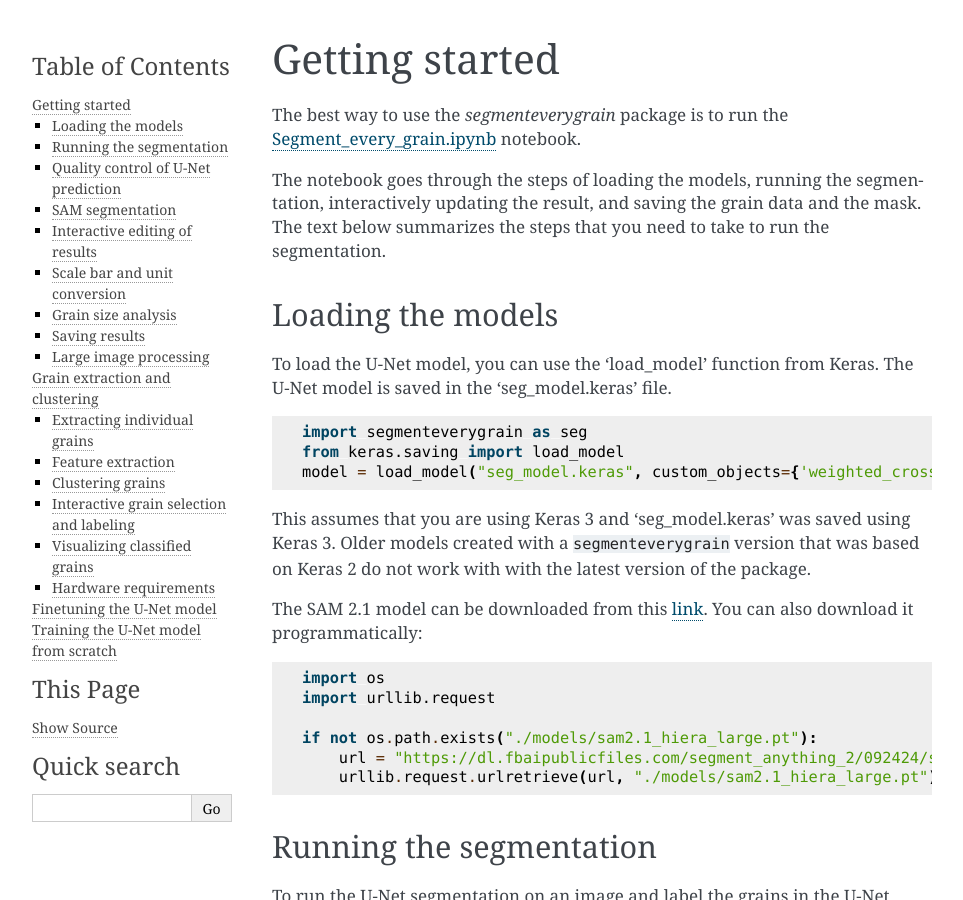
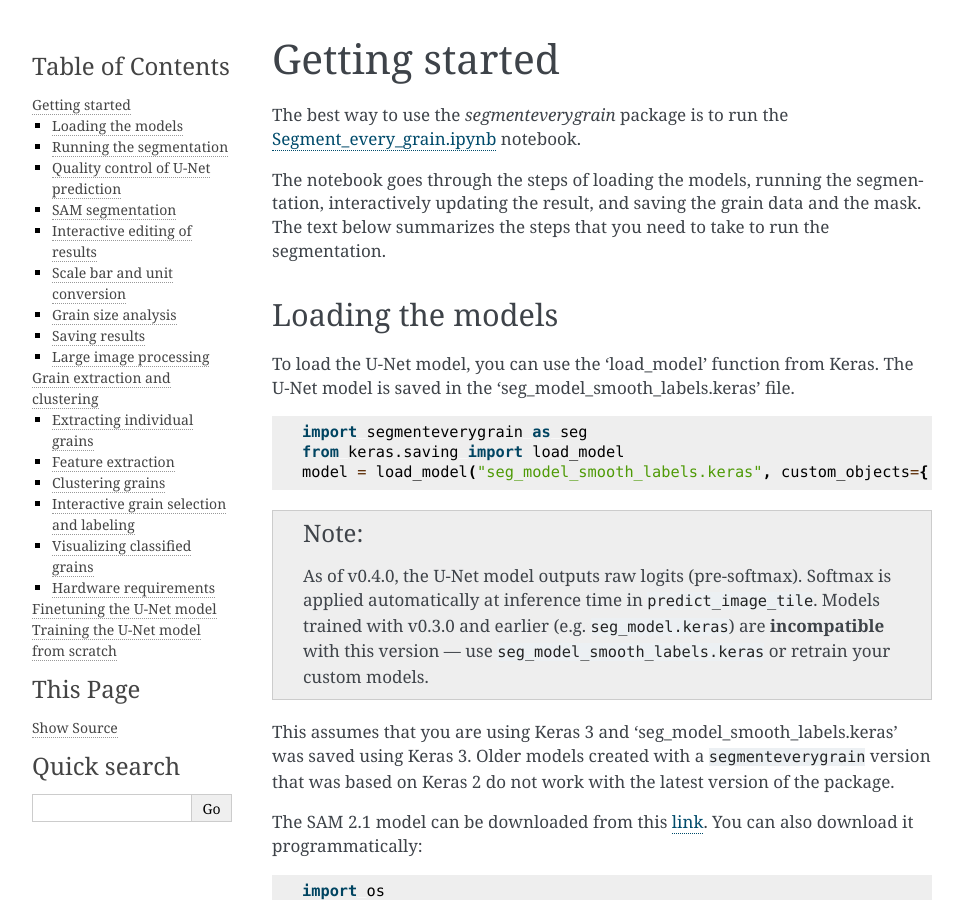
Before and after one commit to zsylvester/segmenteverygrain, a Sphinx documentation site: the page built from docs/source/getting_started.rst, in a window 1280 px wide and 900 px high. Shown: the whole window, without its empty margins (148-1111 px from the left). Built offline with Sphinx 7.4.7, drawn with Linux system fonts in a browser that asks for light colours; some of the changed text lies outside the part shown.

Commit message:
Bump version to 0.4.0 and update documentation
- Update docs for U-Net-only mode (use_sam=False, dilation parameter)
- Document evaluate_model function and per-class IoU evaluation
- Update model filename references to seg_model_smooth_labels.keras
- Add breaking change note about v0.4.0 logits output
- Add labels_to_polygons and evaluate_model to API reference
- Fix Sphinx warnings: duplicate ClusterMontageSelector index, duplicate
  'here' link text
- Update example notebooks and barton_creek mask

```diff
--- a/docs/source/api_reference.rst
+++ b/docs/source/api_reference.rst
@@ -66,6 +68,7 @@
 .. autofunction:: segmenteverygrain.predict_image
 .. autofunction:: segmenteverygrain.predict_large_image
 .. autofunction:: segmenteverygrain.label_grains
+.. autofunction:: segmenteverygrain.labels_to_polygons
 .. autofunction:: segmenteverygrain.sam_segmentation
 .. autofunction:: segmenteverygrain.one_point_prompt
 .. autofunction:: segmenteverygrain.two_point_prompt
@@ -100,6 +103,7 @@
 .. autofunction:: segmenteverygrain.patchify_training_data
 .. autofunction:: segmenteverygrain.create_train_val_test_data
 .. autofunction:: segmenteverygrain.create_and_train_model
+.. autofunction:: segmenteverygrain.evaluate_model
 .. autofunction:: segmenteverygrain.load_and_preprocess
 
 Utility Functions
--- a/docs/source/getting_started.rst
+++ b/docs/source/getting_started.rst
@@ -11,15 +11,22 @@
 Loading the models
 ~~~~~~~~~~~~~~~~~~
 
-To load the U-Net model, you can use the 'load_model' function from Keras. The U-Net model is saved in the 'seg_model.keras' file.
+To load the U-Net model, you can use the 'load_model' function from Keras. The U-Net model is saved in the 'seg_model_smooth_labels.keras' file.
 
 .. code-block:: python
 
    import segmenteverygrain as seg
    from keras.saving import load_model
-   model = load_model("seg_model.keras", custom_objects={'weighted_crossentropy': seg.weighted_crossentropy})
+   model = load_model("seg_model_smooth_labels.keras", custom_objects={'weighted_crossentropy': seg.weighted_crossentropy})
 
-This assumes that you are using Keras 3 and 'seg_model.keras' was saved using Keras 3. Older models created with a ``segmenteverygrain`` version that was based on Keras 2 do not work with with the latest version of the package.
+.. note::
+
+   As of v0.4.0, the U-Net model outputs raw logits (pre-softmax). Softmax is applied
+   automatically at inference time in ``predict_image_tile``. Models trained with v0.3.0
+   and earlier (e.g. ``seg_model.keras``) are **incompatible** with this version — use
+   ``seg_model_smooth_labels.keras`` or retrain your custom models.
+
+This assumes that you are using Keras 3 and 'seg_model_smooth_labels.keras' was saved using Keras 3. Older models created with a ``segmenteverygrain`` version that was based on Keras 2 do not work with the latest version of the package.
 
 The SAM 2.1 model can be downloaded from this `link <https://dl.fbaipublicfiles.com/segment_anything_2/092424/sam2.1_hiera_large.pt>`_. You can also download it programmatically:
 
@@ -236,6 +243,25 @@
        overlap=200,
        remove_edge_grains=False  # Keep grains on outer edges of the full image
    )
+
+You can also run the segmentation using the U-Net only, without SAM refinement. This is
+significantly faster and avoids the need to load the SAM model:
+
+.. code-block:: python
+
+   all_grains, image_pred, all_coords = seg.predict_large_image(
+       fname, unet,
+       patch_size=2000,
+       overlap=200,
+       use_sam=False,
+       dilation=3,        # expand grain labels to recover boundary pixels
+       min_area=400.0,
+   )
+
+When ``use_sam=False``, grain labeling is performed once on the full blended U-Net
+prediction (rather than per patch), so grains that straddle patch boundaries are handled
+correctly. The ``dilation`` parameter expands each grain label by the specified number of
+pixels, compensating for the boundary channel that the U-Net predicts between grains.
 
 Just like before, the ``all_grains`` list contains shapely polygons of the grains detected in the image. The image containing the grain labels can be generated like this:
 
@@ -380,7 +406,7 @@
 
    image_dir, mask_dir = seg.patchify_training_data(input_dir, patch_dir)
 
-The ``input_dir`` should contain the images and masks that you want to use for training. These files should have 'image' and 'mask' in their filenames, for example, 'sample1_image.png' and 'sample1_mask.png'. An example image can be found `here <https://github.com/zsylvester/segmenteverygrain/blob/main/torrey_pines_beach_image.jpeg>`_; and the corresponding mask is `here <https://github.com/zsylvester/segmenteverygrain/blob/main/torrey_pines_beach_mask.png>`_.
+The ``input_dir`` should contain the images and masks that you want to use for training. These files should have 'image' and 'mask' in their filenames, for example, 'sample1_image.png' and 'sample1_mask.png'. An `example image <https://github.com/zsylvester/segmenteverygrain/blob/main/torrey_pines_beach_image.jpeg>`_ and the corresponding `mask <https://github.com/zsylvester/segmenteverygrain/blob/main/torrey_pines_beach_mask.png>`_ are available in the repository.
 
 The mask is an 8-bit image and should contain only three numbers: 0, 1, and 2. 0 is the background, 1 is the grain, and 2 is the grain boundary. Usually the mask is generated using the ``segmenteverygrain`` workflow, that is, by running the U-Net segmentation first, the SAM segmentation second, and then cleaning up the result. That said, when the U-Net ouputs are of low quality, it might be a good idea to generate the masks directly with SAM. Once you have a good mask, you can save it using ``cv2.imwrite`` (see also the example notebook):
 
@@ -401,6 +427,15 @@
 .. code-block:: python
 
    model = seg.create_and_train_model(train_dataset, val_dataset, test_dataset, model_file='seg_model.keras', epochs=100)
+
+You can also evaluate the model separately on any dataset to get per-class IoU scores:
+
+.. code-block:: python
+
+   results = seg.evaluate_model(model, test_dataset)
+
+This prints test loss, accuracy, mean IoU, and per-class IoU (background, grain, boundary),
+and returns them as a dictionary.
 
 If you are happy with the finetuned model, you will want to save it:
 
@@ -449,4 +484,4 @@
 
    model.save('seg_model.keras')
 
-The U-Net model in the GitHub repository was trained using 66 images and the corresponding masks of a variety of grains, split into 44,533 patches of 256x256 pixels. 48 of these image-mask pairs are available at this Zenodo repository: https://zenodo.org/records/15786086. The model was trained for 200 epochs with a batch size of 32, using the Adam optimizer and a weighted cross-entropy loss function. The training accuracy was 0.937, the validation accuracy was 0.922, and the testing accuracy was 0.922 at the end of training. The model is available in the repository as 'seg_model.keras'.
+The U-Net model in the GitHub repository was trained using 66 images and the corresponding masks of a variety of grains, split into 61,013 patches of 256x256 pixels. 48 of these image-mask pairs are available at this Zenodo repository: https://zenodo.org/records/15786086. The model was trained for 200 epochs with a batch size of 32, using the Adam optimizer and a weighted cross-entropy loss function with label smoothing (0.1). The model is available in the repository as 'seg_model_smooth_labels.keras'.
--- a/segmenteverygrain/__init__.py
+++ b/segmenteverygrain/__init__.py
@@ -40,4 +40,4 @@
     extract_color_features,
 )
 
-__version__ = "0.3.0"
+__version__ = "0.4.0"
--- a/setup.py
+++ b/setup.py
@@ -8,7 +8,7 @@
 
 setuptools.setup(
     name="segmenteverygrain",
-    version="0.3.0",
+    version="0.4.0",
     author="Zoltan Sylvester",
     author_email="zoltan.sylvester@beg.utexas.edu",
     description="a SAM-based model for segmenting grains in images of grains",
```
Also changed, not shown: other parts of docs/source/api_reference.rst (+2 -0 lines), other parts of docs/source/getting_started.rst (+1 -1 lines), 2 other files.
